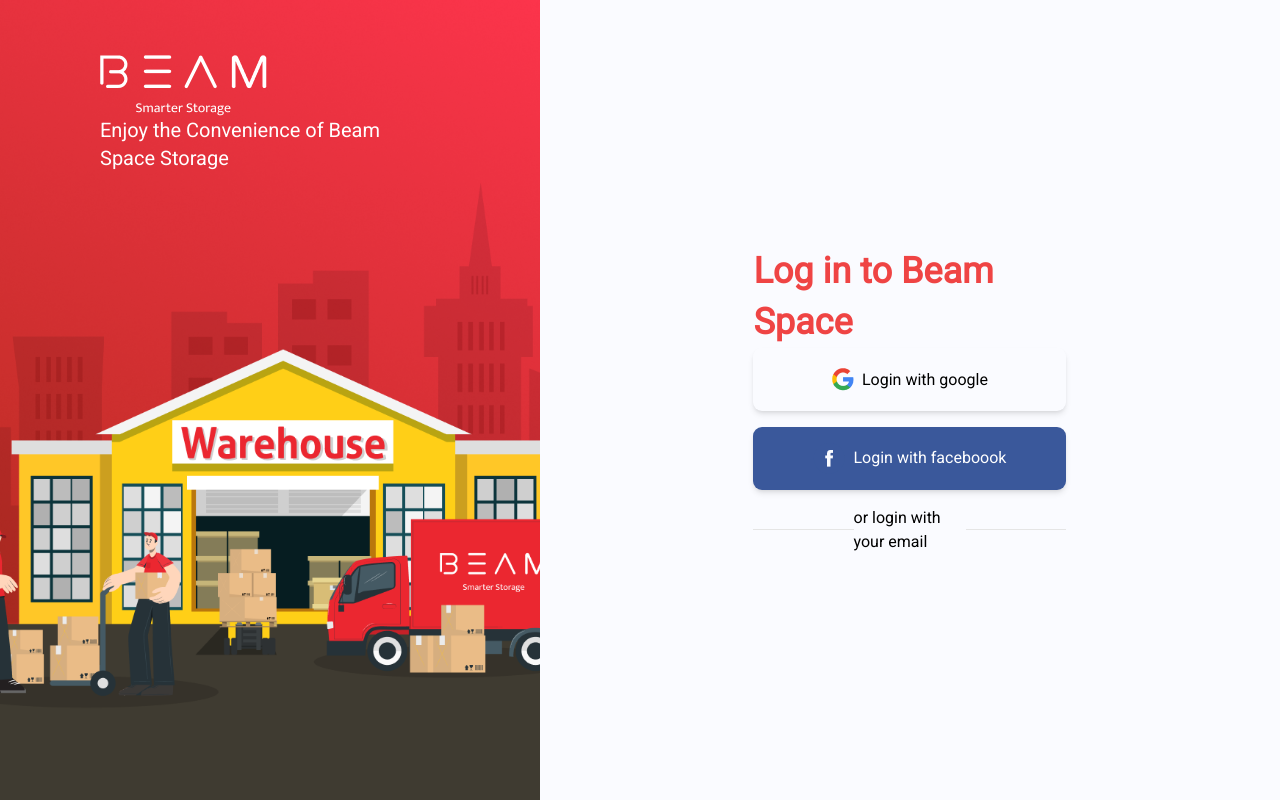
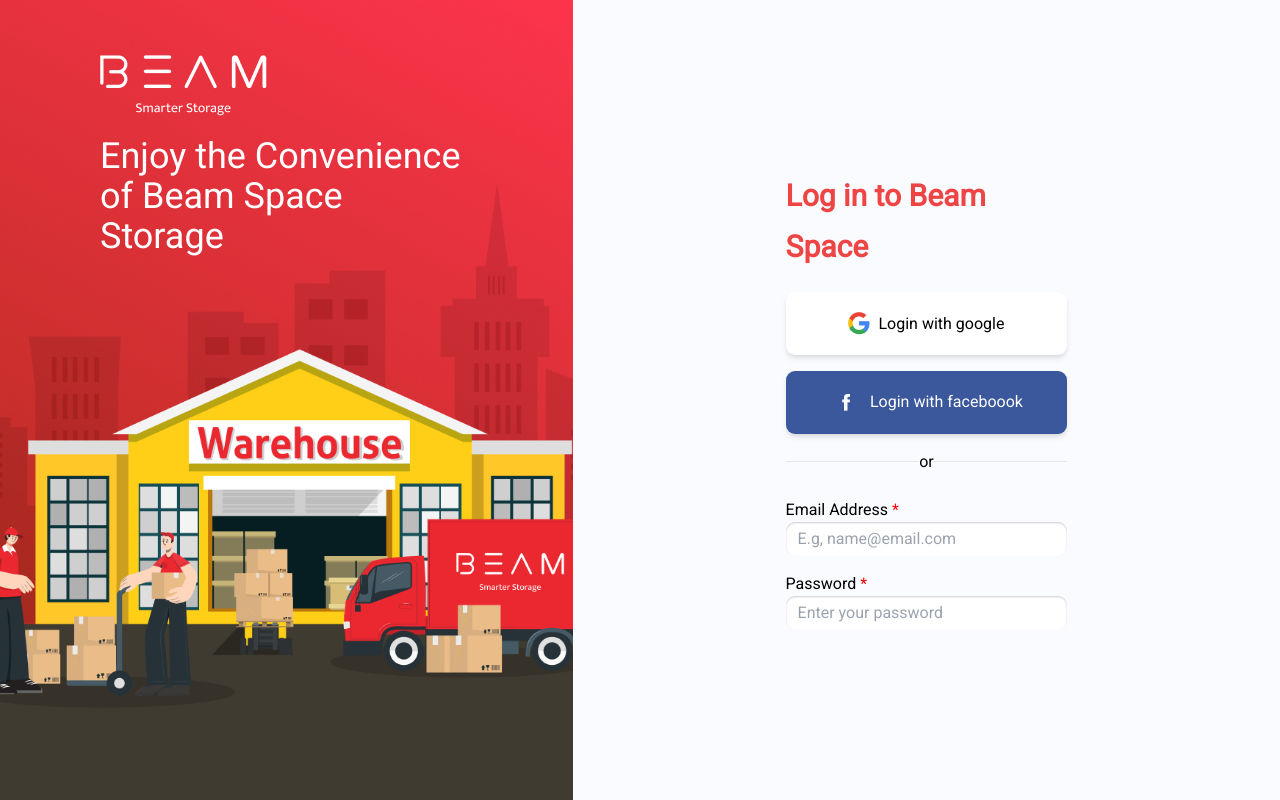
Before and after one commit to doltonsedward/beam-fintech, a Gatsby site: page / in a window 1280 px wide. Built offline with nearby package versions, Linux system fonts and the light colour scheme; Gatsby itself is replaced by a stand-in of ours.

Commit message:
use tailwind class in pages

```diff
--- a/src/pages/index.js
+++ b/src/pages/index.js
@@ -23,16 +23,16 @@ const IndexPage = () => {
       <div className="main-app min-h-screen lg:flex md:grid">
         <div className="section__one padding-default">
           <Header siteTitle={data.site.siteMetadata?.title || `Title`} />
-          <h1 className="text-xl text-white">
+          <h1 className="title leading-10 mt-5 text-4xl text-white">
             Enjoy the Convenience of Beam Space Storage
           </h1>
         </div>
         <div className="section__two">
           <div className="container__login">
-            <h2 className="title text-4xl text-red-500 font-bold">
+            <h2 className="title text-3xl mb-5 text-red-500 font-bold">
               Log in to Beam Space
             </h2>
-            <button className="btn btn-google shadow-md">
+            <button className="btn btn-google shadow-md bg-white">
               <StaticImage src="../images/icon/google-icon.png" />
               <p className="ml-2">Login with google</p>
             </button>
@@ -42,9 +42,23 @@ const IndexPage = () => {
             </button>
             <div className="mt-4 flex justify-between items-center divide">
               <span className="line"></span>
-              <span className="">or login with your email</span>
+              <span>or</span>
               <span className="line"></span>
             </div>
+            <form className="mt-6">
+              <label>
+                <p>
+                  Email Address <span className="required-flag">*</span>
+                </p>
+                <input type="text" placeholder="E.g, name@email.com" />
+              </label>
+              <label>
+                <p className="mt-4">
+                  Password <span className="required-flag">*</span>
+                </p>
+                <input type="text" placeholder="Enter your password" />
+              </label>
+            </form>
           </div>
         </div>
       </div>
```
